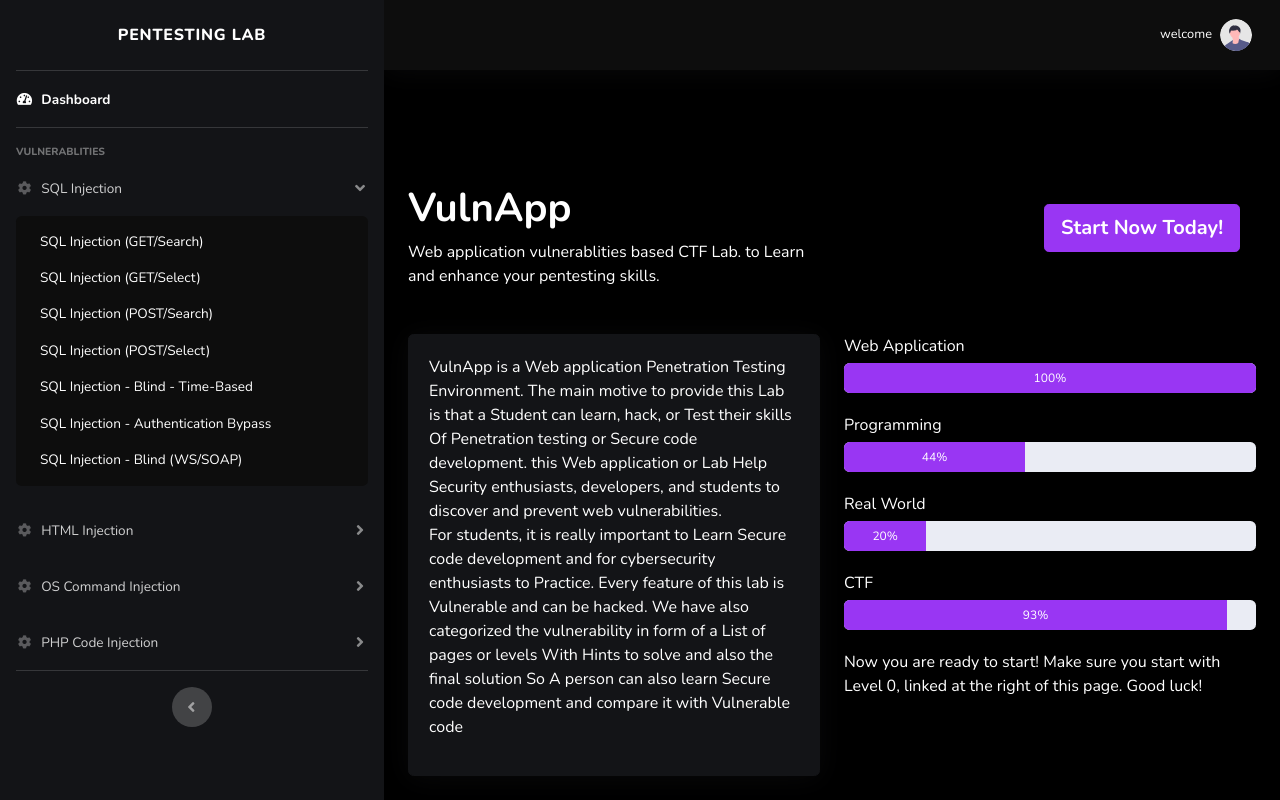
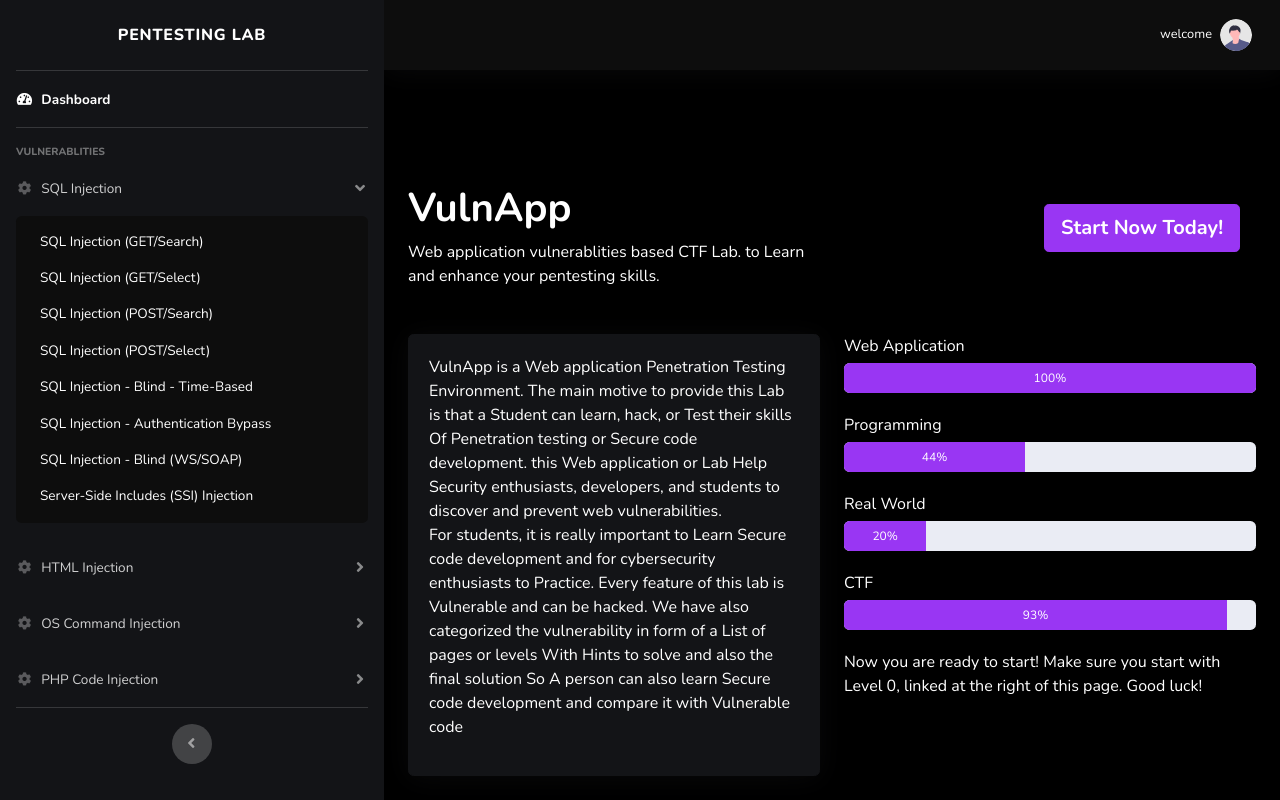
Before and after one commit to UpgradeMore/VulnApp, a PHP site: page /bWAPP/dashboard.php in a window 1280 px wide, after a click on "SQL Injection". Run offline with PHP 8.4, Linux system fonts and the light colour scheme; a user stored in the database is signed in; some libraries are stand-ins or nearby versions.

Commit message:
Update siderbar.php

```diff
--- a/siderbar.php
+++ b/siderbar.php
@@ -43,6 +43,7 @@
                         <a class="collapse-item" href="sqli_3.php">SQL Injection - Blind - Time-Based</a>
                         <a class="collapse-item" href="sqli_4.php">SQL Injection - Authentication Bypass</a>
                         <a class="collapse-item" href="sqli_5.php">SQL Injection - Blind (WS/SOAP)</a>
+                        <a class="collapse-item" href="sqli_16.php">Server-Side Includes (SSI) Injection</a>
                     </div>
                 </div>
 
```
